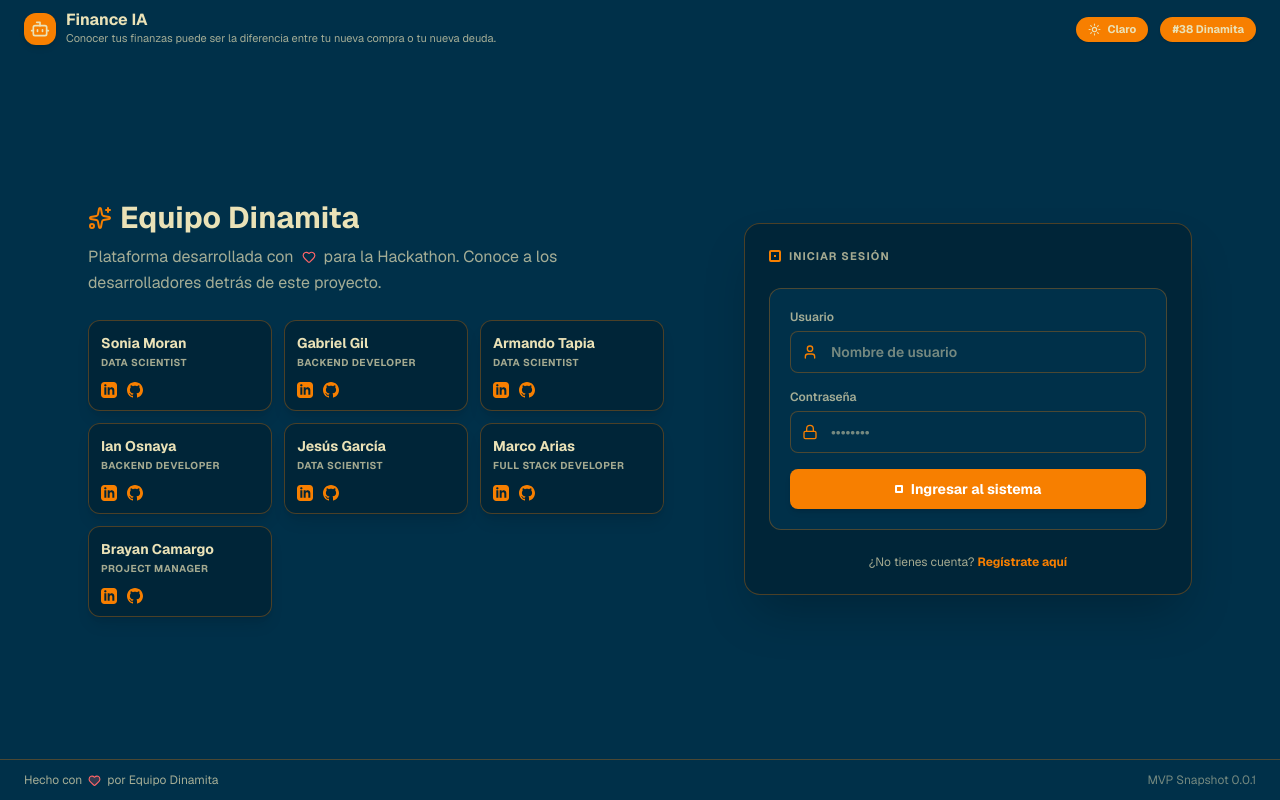
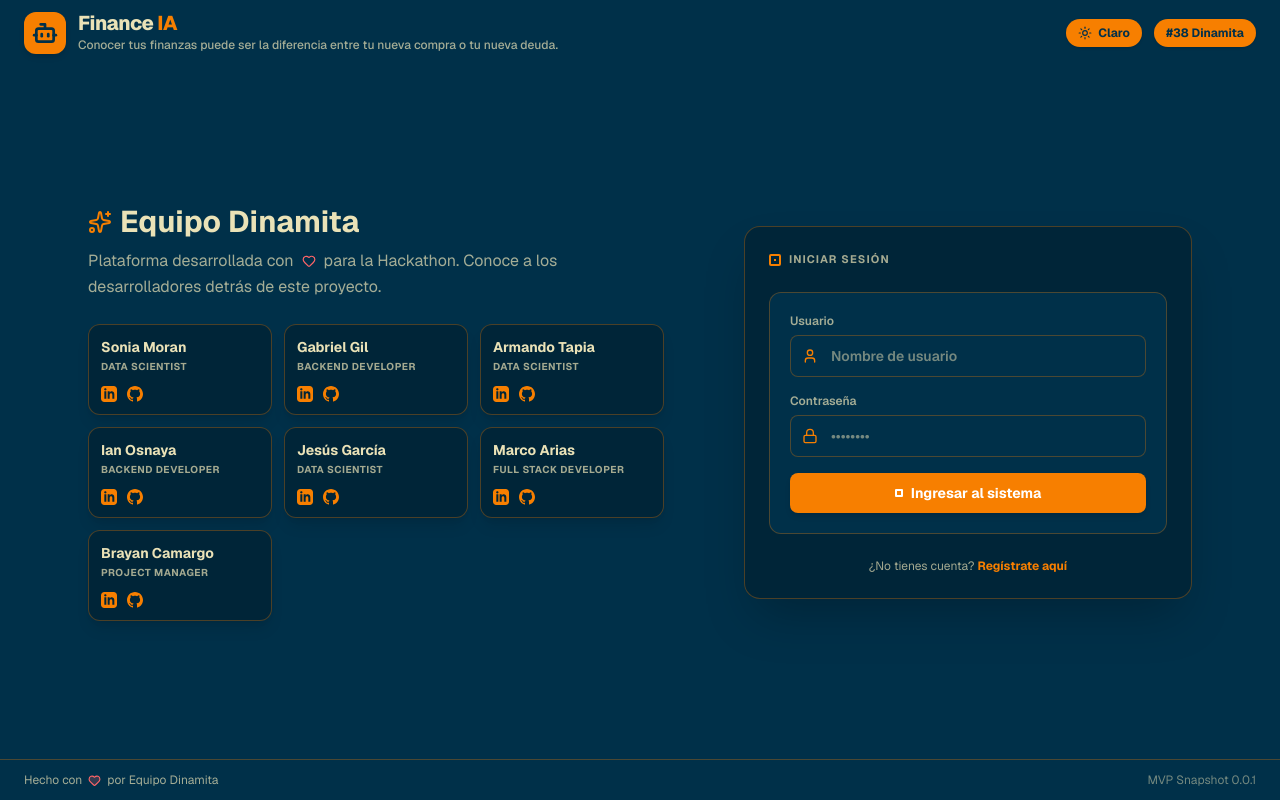
Before and after one commit to No-Country-simulation/G9-LATAM-Team-38, a Next.js app in the folder frontend/: page /login in a window 1280 px wide. Built offline with nearby package versions, Linux system fonts and the light colour scheme; no server answers.

Commit message:
Se ajustaron las proporciones del header, tamano de logo y corregir slogan y detalles de letras de auto a Automatico

```diff
--- a/frontend/src/app/analisis/page.tsx
+++ b/frontend/src/app/analisis/page.tsx
@@ -408,7 +408,7 @@ export default function Home() {
                     <input
                       type={modoIngresoDatos === 'auto' ? "text" : "number"}
                       min="0"
-                      value={modoIngresoDatos === 'auto' ? `${endeudamientoAuto}% (Auto)` : endeudamientoManual}
+                      value={modoIngresoDatos === 'auto' ? `${endeudamientoAuto}% (Automático)` : endeudamientoManual}
                       onChange={(e) => setEndeudamientoManual(e.target.value)}
                       onKeyDown={modoIngresoDatos === 'manual' ? preventInvalidKeys : undefined}
                       placeholder="Ej. 25"
@@ -436,7 +436,7 @@ export default function Home() {
                     ) : (
                       <input
                         type="text"
-                        value={modoIngresoDatos === 'auto' ? `${frecuenciaAhorroAuto} (Auto)` : frecuenciaAhorroManual}
+                        value={modoIngresoDatos === 'auto' ? `${frecuenciaAhorroAuto} (Automático)` : frecuenciaAhorroManual}
                         readOnly
                         className={`w-full bg-[var(--brand-bg)] border border-[var(--brand-border)] rounded-lg px-3 py-1.5 text-xs font-semibold text-[var(--brand-text)] focus:outline-none focus:border-[var(--brand-accent)] cursor-pointer`}
                       />
@@ -613,7 +613,7 @@ export default function Home() {
                 {/* Recomendaciones de IA */}
                 <div className="space-y-1 flex-shrink-0 mt-2 border-t border-[var(--brand-border)] pt-2">
                   <span className={`text-[10px] font-bold uppercase tracking-wider text-[var(--brand-muted)]`}>
-                    Recomendaciones de IA:
+                    Recomendaciones de FINANCE IA:
                   </span>
                   <ul className="space-y-1 mt-1">
                     {resultado.recomendaciones.map((rec, index) => (
--- a/frontend/src/components/GlobalHeader.tsx
+++ b/frontend/src/components/GlobalHeader.tsx
@@ -13,39 +13,47 @@ export function GlobalHeader({ username, onLogout }: GlobalHeaderProps) {
 
   return (
     <header className="flex justify-between items-center px-4 md:px-6 py-3 max-w-7xl mx-auto w-full flex-shrink-0">
-      <div className="flex items-center gap-2.5">
-        <div className="bg-[var(--brand-accent)] p-1.5 rounded-xl shadow-md flex items-center justify-center text-[var(--brand-text)]">
-          <Bot size={20} />
+
+      {/* SECCIÓN IZQUIERDA: Libre de restricciones de ancho (sin truncate) */}
+      <div className="flex items-center gap-3">
+        <div className="bg-[var(--brand-accent)] p-2 rounded-xl shadow-md flex items-center justify-center text-[var(--brand-bg)] shrink-0">
+          <Bot size={26} strokeWidth={2.5} />
         </div>
-        <div>
-          <h1 className="text-base font-bold leading-none">Finance IA</h1>
-          <p className="text-[var(--brand-muted)] text-[11px] hidden sm:block mt-0.5">Conocer tus finanzas puede ser la diferencia entre tu nueva compra o tu nueva deuda.</p>
+        <div className="flex flex-col justify-center">
+          <h1 className="text-xl font-extrabold tracking-tight leading-none text-[var(--brand-text)]">
+            Finance <span className="text-[var(--brand-accent)]">IA</span>
+          </h1>
+          <p className="text-[var(--brand-muted)] text-[10px] md:text-xs font-medium hidden sm:block mt-1">
+            Conocer tus finanzas puede ser la diferencia entre tu nueva compra o tu nueva deuda.
+          </p>
         </div>
       </div>
 
-      <div className="flex items-center gap-3">
+      <div className="flex items-center gap-3 shrink-0 ml-4">
         <button
           onClick={toggleTheme}
-          className="flex items-center gap-1.5 bg-[var(--brand-accent)] text-[var(--brand-text)] text-[11px] font-bold px-3 py-1 rounded-full shadow-sm hover:bg-[var(--brand-accent-hover)] transition-colors"
+          className="flex items-center gap-1.5 bg-[var(--brand-accent)] text-[var(--brand-bg)] text-xs font-bold px-3 py-1.5 rounded-full shadow-sm hover:bg-[var(--brand-accent-hover)] transition-colors"
         >
-          {theme === "dark" ? <Sun size={13} /> : <Moon size={13} />}
+          {theme === "dark" ? <Sun size={14} /> : <Moon size={14} />}
           <span className="hidden sm:inline">{theme === "dark" ? "Claro" : "Oscuro"}</span>
         </button>
 
         {username ? (
           <div className="flex items-center gap-2">
-            <span className="text-[var(--brand-text)] text-[11px] font-bold hidden sm:inline px-2">Hola, {username}</span>
+            <span className="text-[var(--brand-text)] text-xs font-bold hidden md:inline px-1">
+              Hola, {username}
+            </span>
             <button
               onClick={onLogout}
-              className="flex items-center gap-1.5 bg-red-500/10 text-red-500 dark:text-red-400 hover:bg-red-500/20 text-[11px] font-bold px-3 py-1 rounded-full whitespace-nowrap transition-colors"
+              className="flex items-center gap-1.5 bg-red-500/10 text-red-500 hover:bg-red-500/20 text-xs font-bold px-3 py-1.5 rounded-full whitespace-nowrap transition-colors"
               title="Cerrar sesión"
             >
-              <LogOut size={13} />
+              <LogOut size={14} />
               <span className="hidden sm:inline">Salir</span>
             </button>
           </div>
         ) : (
-          <div className="bg-[var(--brand-accent)] text-[var(--brand-text)] text-[11px] font-bold px-3 py-1 rounded-full shadow-sm hidden sm:block">
+          <div className="bg-[var(--brand-accent)] text-[var(--brand-bg)] text-xs font-bold px-3 py-1.5 rounded-full shadow-sm hidden sm:block">
             #38 Dinamita
           </div>
         )}
```
